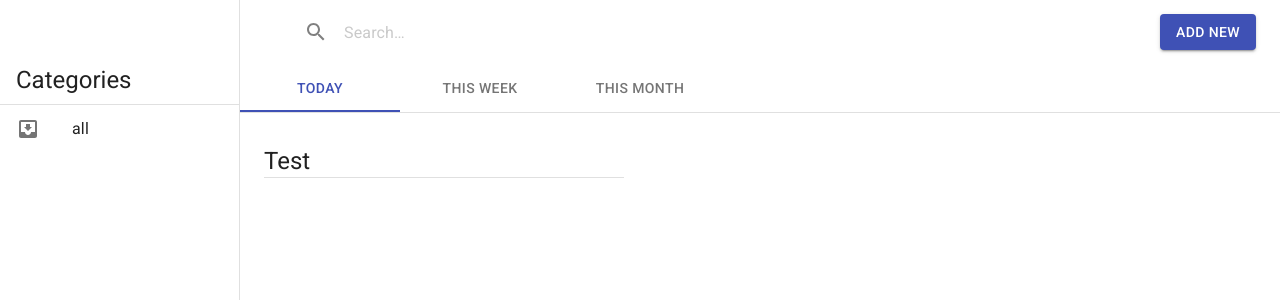
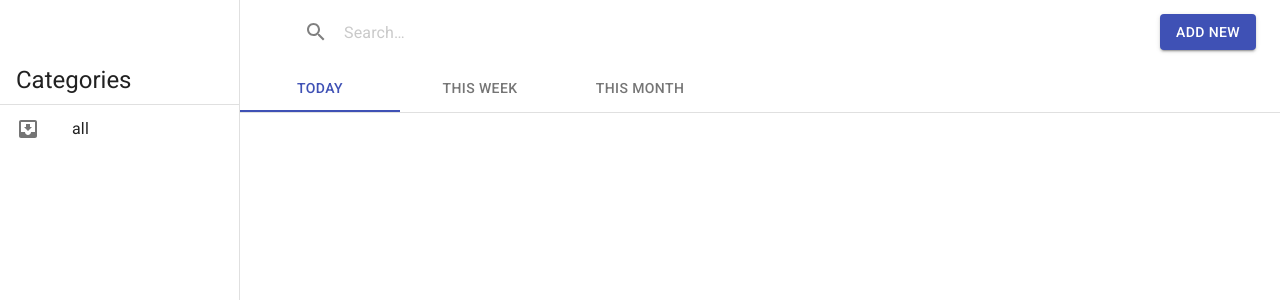
Before and after one commit to SheikhSajid/ToDo, a React app: page / in a window 1280 px wide. Shown: the top 300 px of the page. Built offline with nearby package versions, Linux system fonts and the light colour scheme.

Commit message:
Implement logic for category links on the sidebar

```diff
--- a/src/Components/Main/List.jsx
+++ b/src/Components/Main/List.jsx
@@ -20,38 +20,41 @@ const useStyles = makeStyles(theme => ({
   }
 }));
 
-function CheckboxList({
-  AppState,
-  SetAppState,
-  completedTasks,
-  incompleteTasks
-}) {
+function CheckboxList({ AppState, SetAppState, category }) {
   const classes = useStyles();
-  // const [checked, setChecked] = React.useState([0]);
+
+  const tasksFromCategory = AppState.main.filter(
+    task => task.category === category
+  );
+  const completedTasks = tasksFromCategory.filter(task => task.done === 1);
+  const incompleteTasks = tasksFromCategory.filter(task => task.done === 0);
 
   const handleToggle = clickedTask => () => {
     const flippedDoneField = clickedTask.done ? 0 : 1;
 
-    db.main.update(clickedTask.id, { done: flippedDoneField }).then(() => {
-      const newMainTasks = AppState.main.filter(
-        task => task.id !== clickedTask.id
-      );
-      clickedTask.done = flippedDoneField;
-      SetAppState({ main: [...newMainTasks, clickedTask] });
-    });
+    db.main
+      .update(clickedTask.id, { done: flippedDoneField })
+      .then(() => {
+        const newMainTasks = AppState.main.filter(
+          task => task.id !== clickedTask.id
+        );
+        clickedTask.done = flippedDoneField;
+        SetAppState({ main: [...newMainTasks, clickedTask] });
+      })
+      .catch(err => alert(err));
   };
 
-  return (
+  const list = (
     <List className={classes.root}>
       <Typography
         variant="h5"
         style={{ borderBottom: "1px solid rgba(0, 0, 0, 0.12)" }}
       >
-        Test
+        {category}
       </Typography>
 
       {incompleteTasks.map(task => {
-        const { id, done, description } = task;
+        const { id, done, title } = task;
 
         return (
           <ListItem
@@ -69,7 +72,7 @@ function CheckboxList({
                 disableRipple
               />
             </ListItemIcon>
-            <ListItemText primary={description} />
+            <ListItemText primary={title} />
             <ListItemSecondaryAction>
               <IconButton edge="end" aria-label="Comments">
                 <CommentIcon />
@@ -80,7 +83,7 @@ function CheckboxList({
       })}
 
       {completedTasks.map(task => {
-        const { id, done, description } = task;
+        const { id, done, title } = task;
 
         return (
           <ListItem
@@ -99,7 +102,7 @@ function CheckboxList({
               />
             </ListItemIcon>
             <ListItemText
-              primary={description}
+              primary={title}
               style={{ textDecoration: "line-through" }}
             />
             <ListItemSecondaryAction>
@@ -112,6 +115,12 @@ function CheckboxList({
       })}
     </List>
   );
+
+  const placeholder = <span />;
+
+  const output = tasksFromCategory.length ? list : placeholder;
+
+  return output;
 }
 
 export default CheckboxList;
--- a/src/Components/Main/Tabs.jsx
+++ b/src/Components/Main/Tabs.jsx
@@ -32,18 +32,18 @@ const useStyles = makeStyles(theme => ({
   }
 }));
 
-function SimpleTabs({ AppState, SetAppState, SyncAppStateWithDb }) {
+function SimpleTabs({ AppState, SetAppState }) {
   const classes = useStyles();
   const [value, setValue] = React.useState(0);
-
-  const completedTasks = AppState.main.filter(task => task.done === 1);
-  const incompleteTasks = AppState.main.filter(task => task.done === 0);
-  // console.log(`completed tasks: ${typeof completedTasks}`);
-  // console.log(`AppState.main len: ${AppState.main.length}`);
 
   function handleChange(event, newValue) {
     setValue(newValue);
   }
+
+  const categoriesToRender =
+    AppState.selectedCategory === "all"
+      ? AppState.category
+      : [{ name: AppState.selectedCategory }];
 
   return (
     <div className={classes.root}>
@@ -61,13 +61,14 @@ function SimpleTabs({ AppState, SetAppState, SyncAppStateWithDb }) {
       </Paper>
       {value === 0 && (
         <TabContainer>
-          <List
-            AppState={AppState}
-            SetAppState={SetAppState}
-            SyncAppStateWithDb={SyncAppStateWithDb}
-            completedTasks={completedTasks}
-            incompleteTasks={incompleteTasks}
-          />
+          {categoriesToRender.map(({ name }) => (
+            <List
+              key={name}
+              category={name}
+              AppState={AppState}
+              SetAppState={SetAppState}
+            />
+          ))}
         </TabContainer>
       )}
       {value === 1 && <TabContainer>Item Two</TabContainer>}
--- a/src/Components/TopBar/NewTaskForm.jsx
+++ b/src/Components/TopBar/NewTaskForm.jsx
@@ -40,7 +40,7 @@ export default function NewTaskForm({
       month,
       year,
       day,
-      done: 1
+      done: 0
     };
     delete newTask.selectedCategory;
     delete newTask.categories;
```
